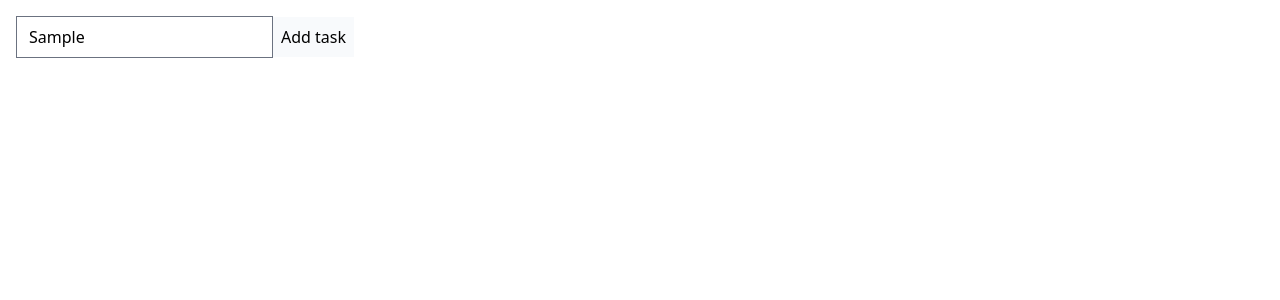
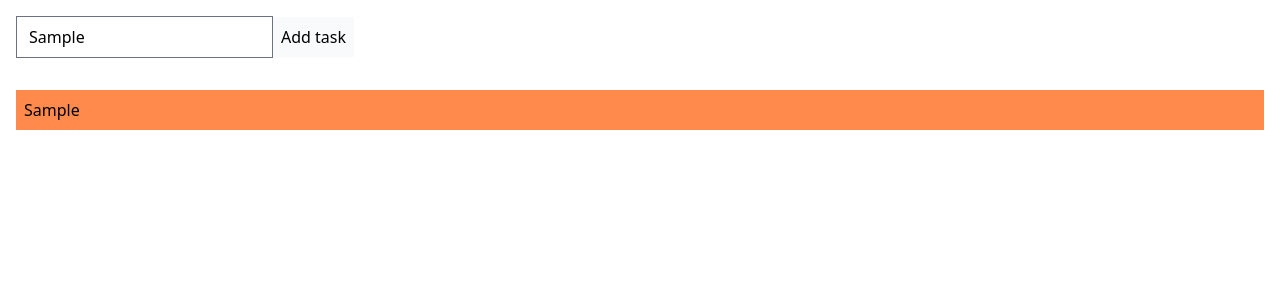
Before and after one commit to soAcademy/workshop-state-and-event, a React (Create React App) app: page / in a window 1280 px wide. Both pictures are taken after typing "Sample" into the empty fields and a click on the button "Add task". Shown: the top 300 px of the page. Built offline with nearby package versions, Linux system fonts and the light colour scheme.

Commit message:
feat: add solution for ToDoList #2

```diff
--- a/src/App.js
+++ b/src/App.js
@@ -63,7 +63,8 @@
 // import LocalStorage3 from "./LocalStorage/LocalStorage3";
 // import LocalStorage4 from "./LocalStorage/LocalStorage4";
 
-import ToDoList1 from "./ToDoList/ToDoList1";
+// import ToDoList1 from "./ToDoList/ToDoList1";
+import ToDoList2 from "./ToDoList/ToDoList2";
 
 import React from "react";
 // import { BrowserRouter, Routes, Route } from "react-router-dom";
@@ -96,7 +97,8 @@ const App = () => (
     {/* <LocalStorage2 /> */}
     {/* <LocalStorage3 /> */}
     {/* <LocalStorage4 /> */}
-    <ToDoList1 />
+    {/* <ToDoList1 /> */}
+    <ToDoList2 />
   </>
 );
 
--- /dev/null
+++ b/src/ToDoList/ToDoList2.js
@@ -0,0 +1,32 @@
+import { useState } from "react";
+
+const ToDoList1 = () => {
+  const [tasks, setTasks] = useState([]);
+
+  const addTask = (e) => {
+    e.preventDefault();
+    // console.log(e.target.task.value);
+    const _task = e.target.task.value;
+    const _tasks = JSON.parse(localStorage.getItem("tasks")) ?? [];
+    localStorage.setItem("tasks", JSON.stringify([..._tasks, { task: _task }]));
+    setTasks([..._tasks, { task: _task }]);
+  };
+
+  return (
+    <>
+      <form onSubmit={(e) => addTask(e)} className="p-4">
+        <input type="text" name="task" id="task" />
+        <button type="submit" name="submit" className="p-2 bg-slate-50">
+          Add task
+        </button>
+      </form>
+      <ul className="p-4">
+        {tasks.map((task) => (
+          <li className="p-2 bg-orange-400 mb-2">{task.task}</li>
+        ))}
+      </ul>
+    </>
+  );
+};
+
+export default ToDoList1;
```
